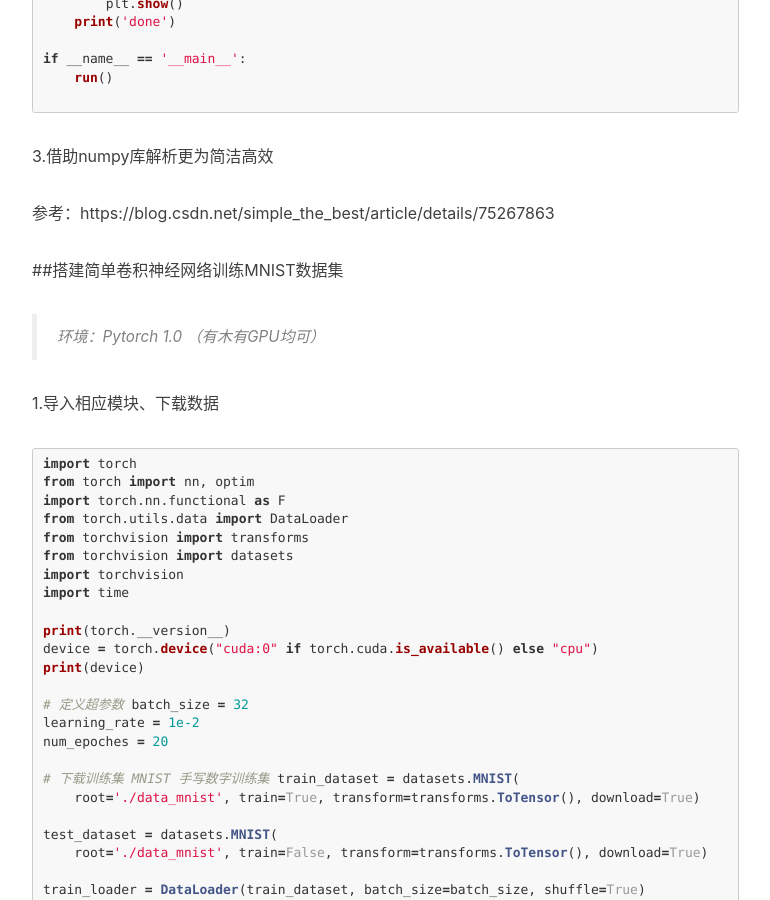
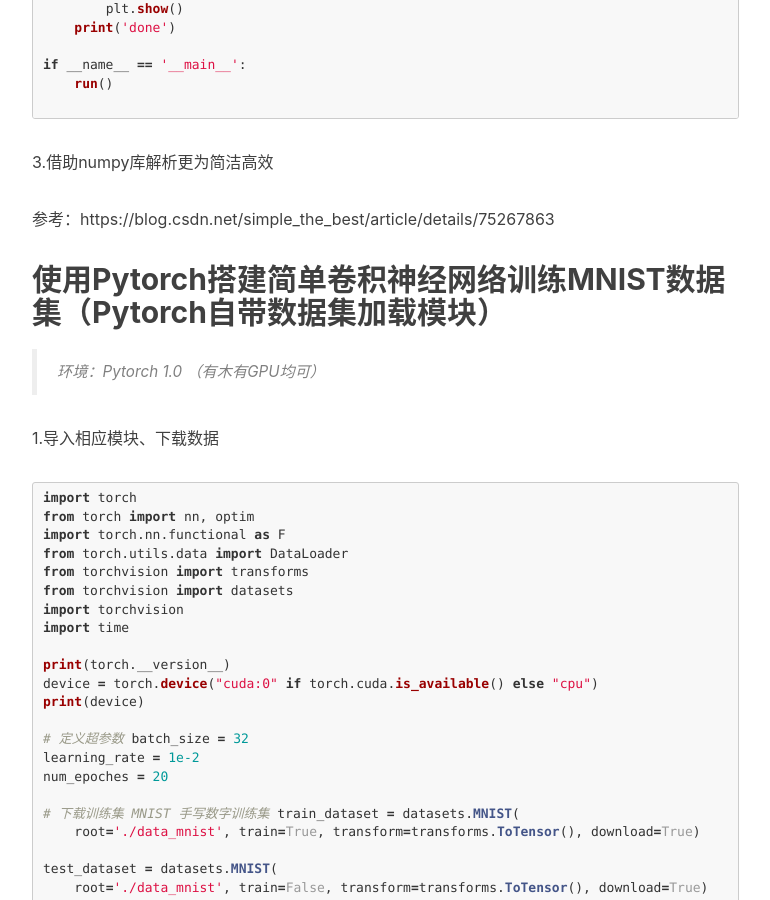
Before and after one commit to lkk12014402/lkk12014402.github.io, a Jekyll site: the page built from _posts/2019-03-05-使用Pytorch搭建简单的神经网络训练MNIST数据集.markdown, in a window 1280 px wide and 900 px high, scrolled down 5932 px. Shown: the whole window, without its empty margins (233-1003 px from the left). Built offline with Jekyll 4.4.1, drawn with Linux system fonts in a browser that asks for light colours; nearby versions of some CDN libraries; comment, search, counter and statistics services are not loaded; a style sheet for code colours, icons or effects is not loaded; some of the changed text lies outside the part shown.

Commit message:
Update 2019-03-05-使用Pytorch搭建简单的神经网络训练MNIST数据集.markdown

```diff
--- a/_posts/2019-03-05-使用Pytorch搭建简单的神经网络训练MNIST数据集.markdown
+++ b/_posts/2019-03-05-使用Pytorch搭建简单的神经网络训练MNIST数据集.markdown
@@ -12,7 +12,7 @@
     - Python
 ---
 
-##MNIST数据集详解
+## MNIST数据集详解
 
 MNIST 数据集已经是一个被”嚼烂”了的数据集, 很多教程都会对它”下手”, 几乎成为一个 “典范”. 不过有些人可能对它还不是很了解, 下面来介绍一下：
 
@@ -295,7 +295,7 @@
 
 
 
-##搭建简单卷积神经网络训练MNIST数据集
+## 使用Pytorch搭建简单卷积神经网络训练MNIST数据集（Pytorch自带数据集加载模块）
 
 > 环境：Pytorch 1.0 （有木有GPU均可）
 
```
